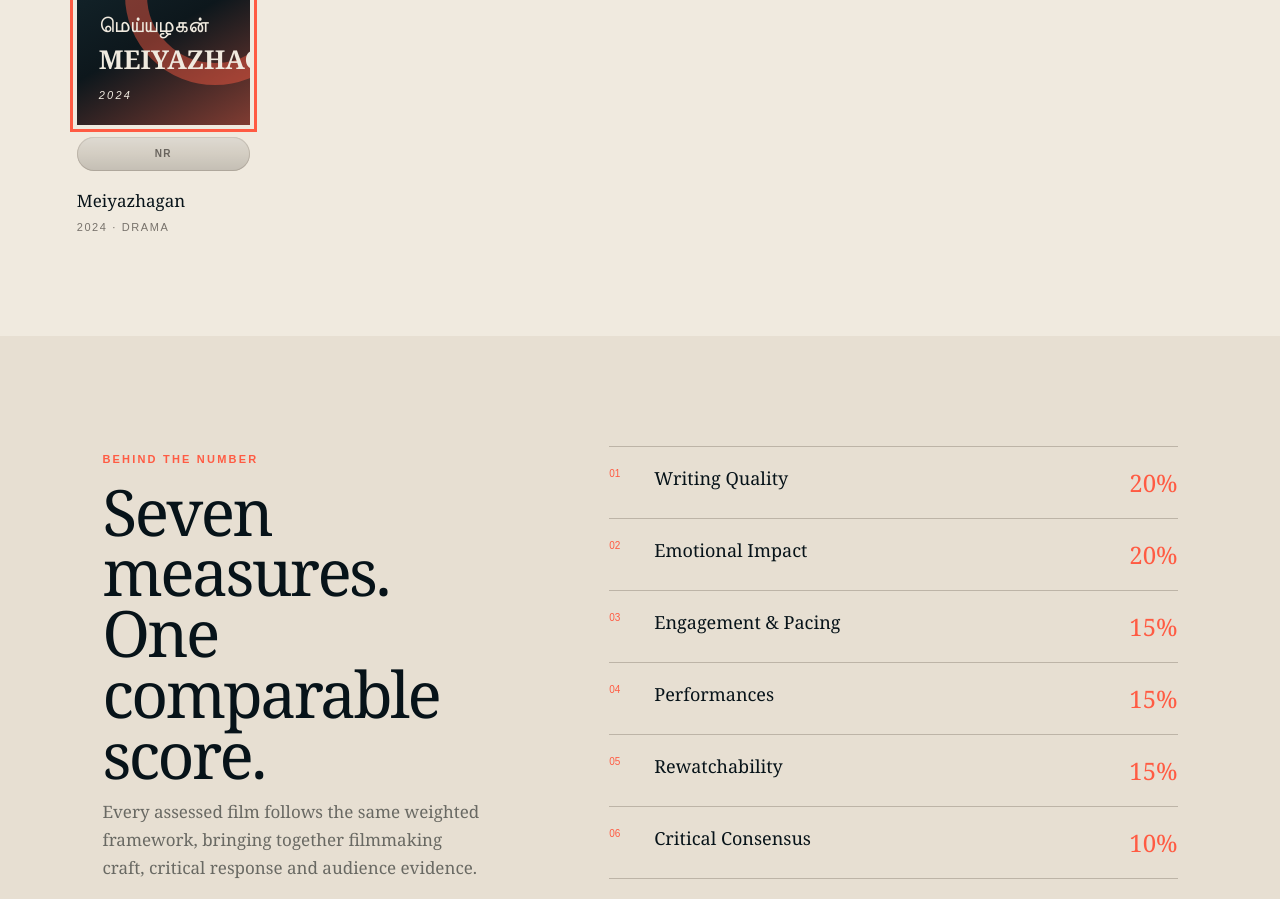
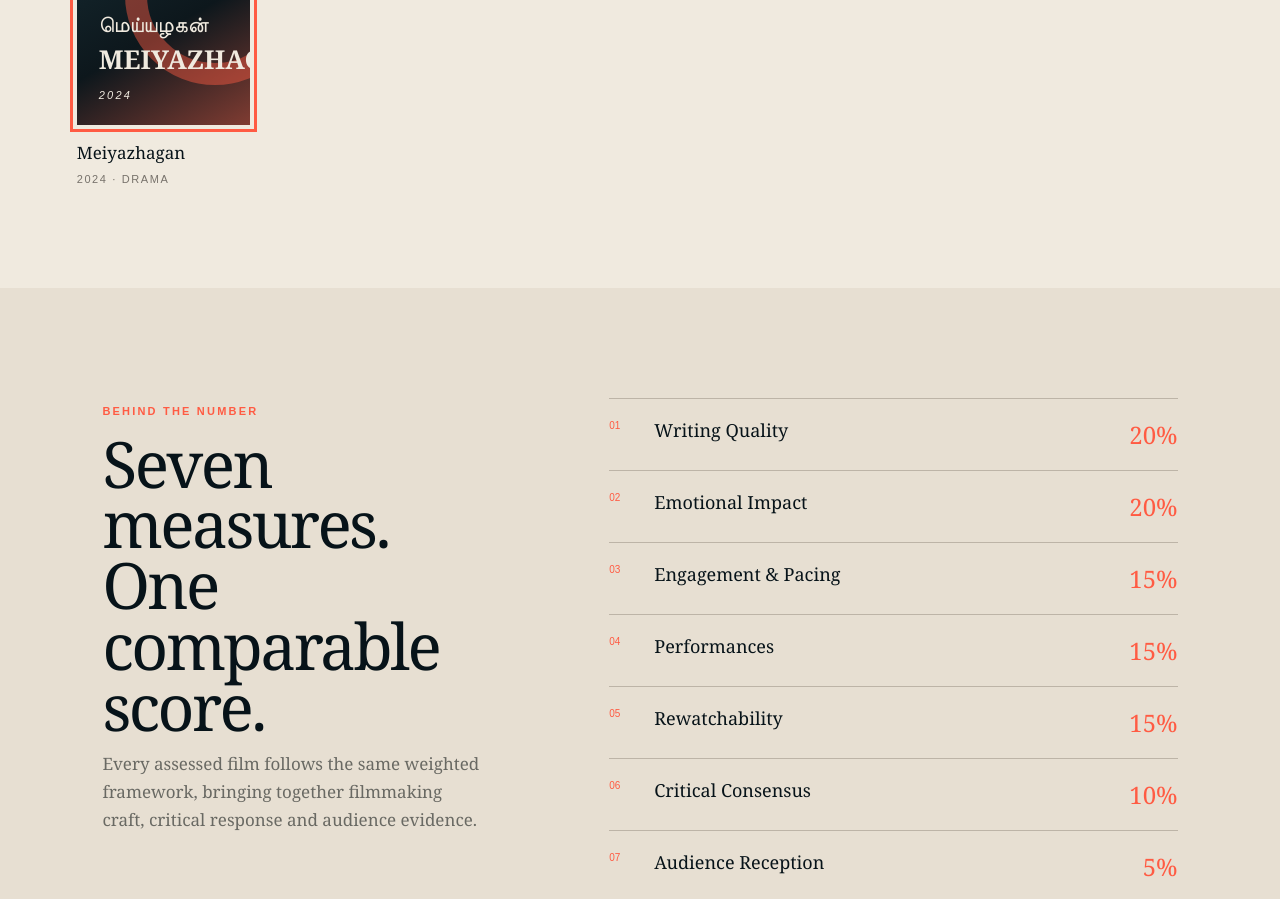
Before and after one commit to drgkr/KI, a Next.js app: page / in a window 1280 px wide. Shown: the part 2060-2959 px from the top of the page. Built offline with nearby package versions, Linux system fonts and the light colour scheme.

Commit message:
Remove scores from Browse catalogue grid

```diff
--- a/app/page.tsx
+++ b/app/page.tsx
@@ -128,7 +128,6 @@ export default function Home() {
         {library.length ? <div className="movie-grid" aria-label="All films">
           {visibleLibrary.map(item => <button className={`grid-card ${item.id === film.id ? "active" : ""}`} key={item.id} onClick={() => choose(item)}>
             <div className="poster-wrap"><Poster film={item}/></div>
-            <ScoreMeter film={item}/>
             <div className="poster-meta"><strong>{item.title}</strong><span>{item.year} · {item.genres[0]}</span></div>
           </button>)}
         </div> : <div className="empty-state"><strong>No matching film</strong><span>Try another title, performer, year or genre.</span></div>}
```
